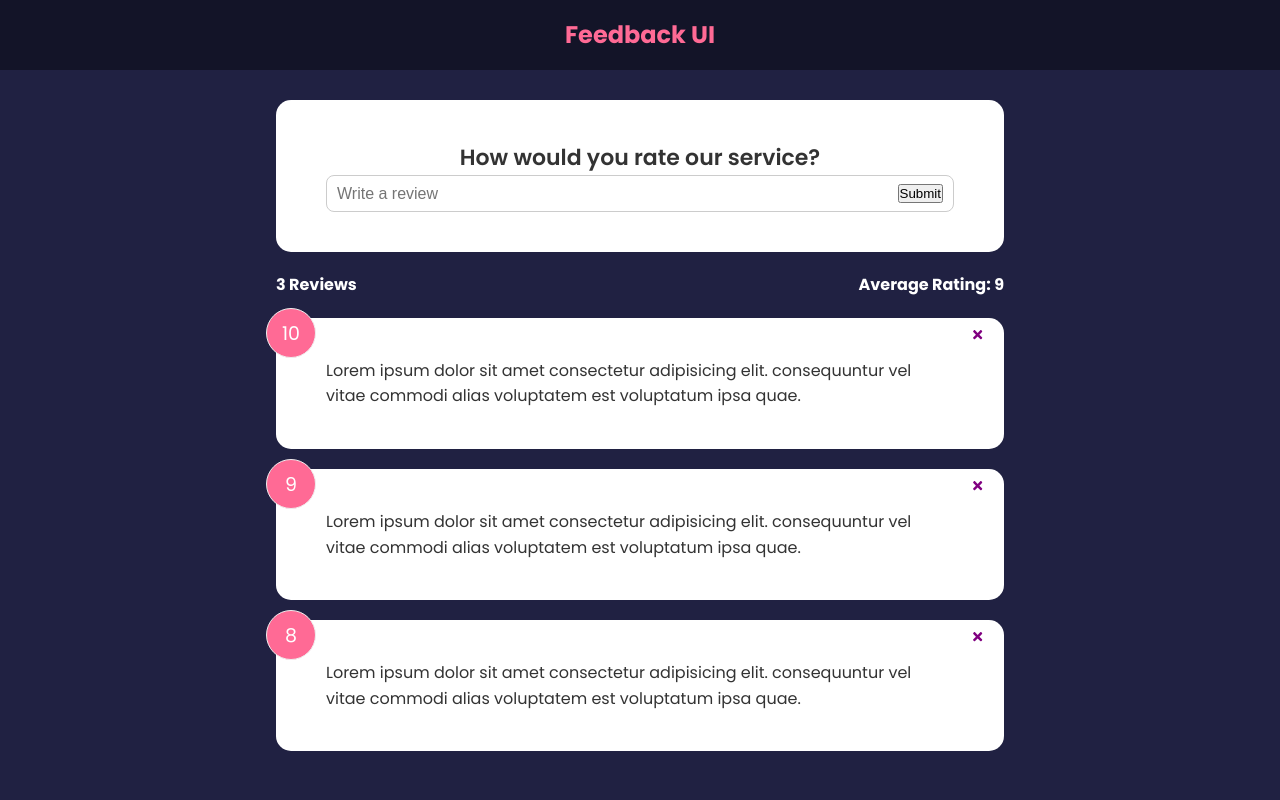
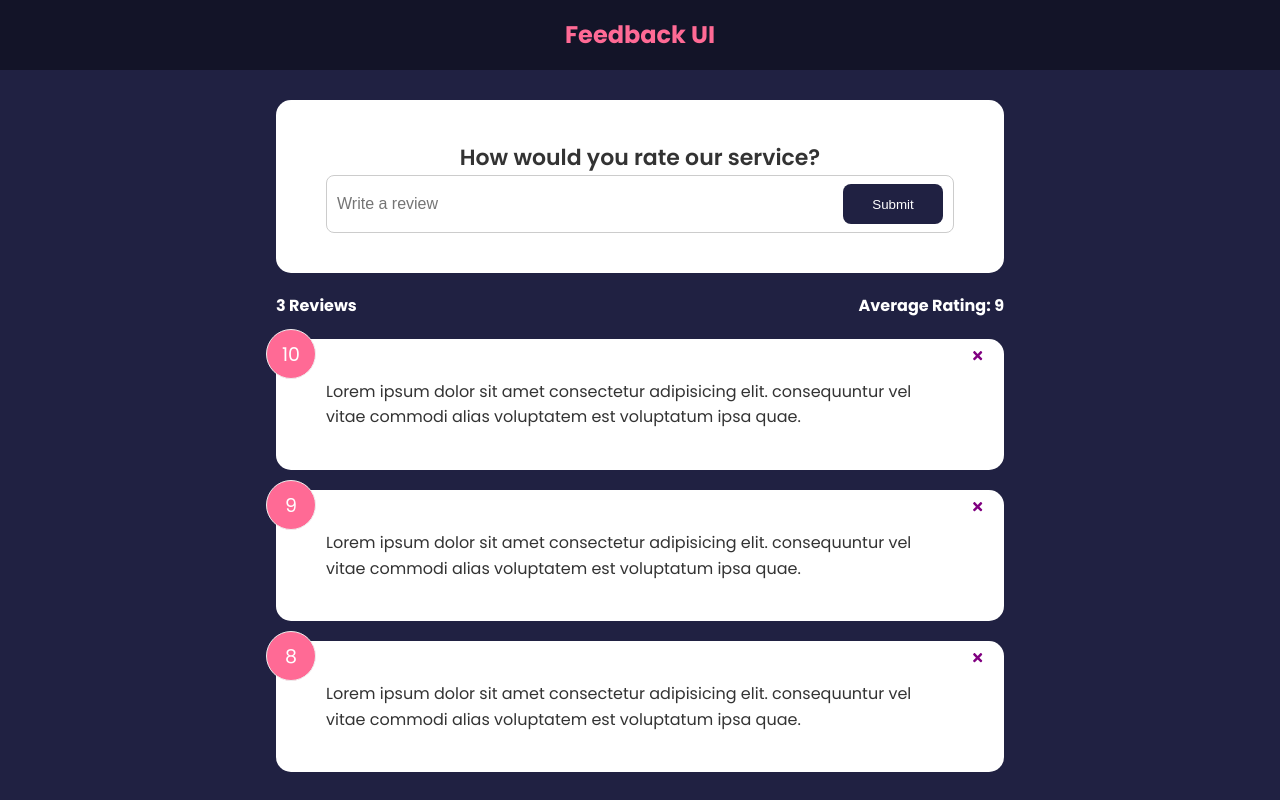
Before and after one commit to shubhamchaubey/feedback, a React (Create React App) app: page / in a window 1280 px wide. Built offline with nearby package versions, Linux system fonts and the light colour scheme.

Commit message:
modified:   src/components/FeedbackForm.js 	new file:   src/components/shared/Button.js     Created a new button component so that I can use it to create button easily

```diff
--- a/src/components/FeedbackForm.js
+++ b/src/components/FeedbackForm.js
@@ -1,6 +1,6 @@
-import React from 'react'
 import { useState } from 'react'
 import Card from './shared/Card'
+import Button from './shared/Button'
 
 function FeedbackForm() {
   const [text, setText] = useState('')
@@ -18,7 +18,7 @@
           placeholder='Write a review'
           value={text}
           />
-          <button type='submit'>Submit</button>
+          <Button type='submit' >Submit</Button>
         </div>
       </form>
     </Card>
--- /dev/null
+++ b/src/components/shared/Button.js
@@ -0,0 +1,24 @@
+import PropTypes from 'prop-types'
+
+function Button({ children, version, type, isDisabled }) {
+  return (
+    <button type={type} disabled={isDisabled} className={`btn btn-${version}`}>
+        {children}
+    </button>
+  )
+}
+
+Button.defaultProps ={
+    version: 'primary',
+    type: 'button',
+    isDisabled: false,
+}
+
+Button.propTypes = {
+    children: PropTypes.node.isRequired,
+    version: PropTypes.string,
+    type: PropTypes.string,
+    isDisabled: PropTypes.bool,
+}
+
+export default Button
```
